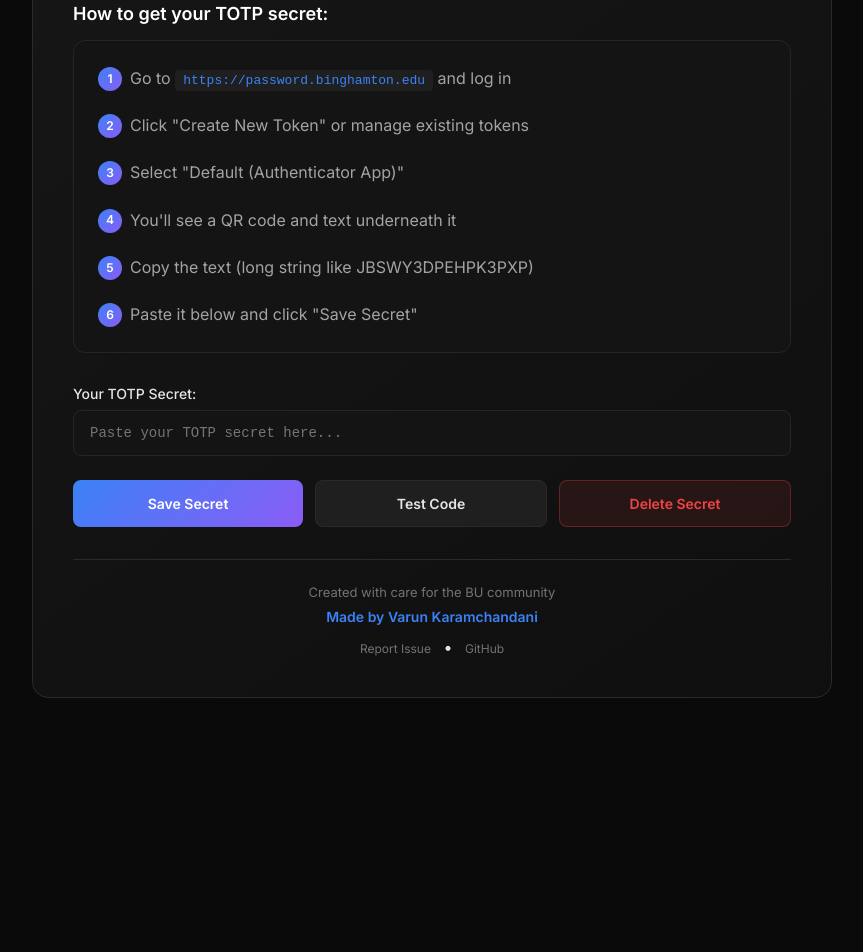
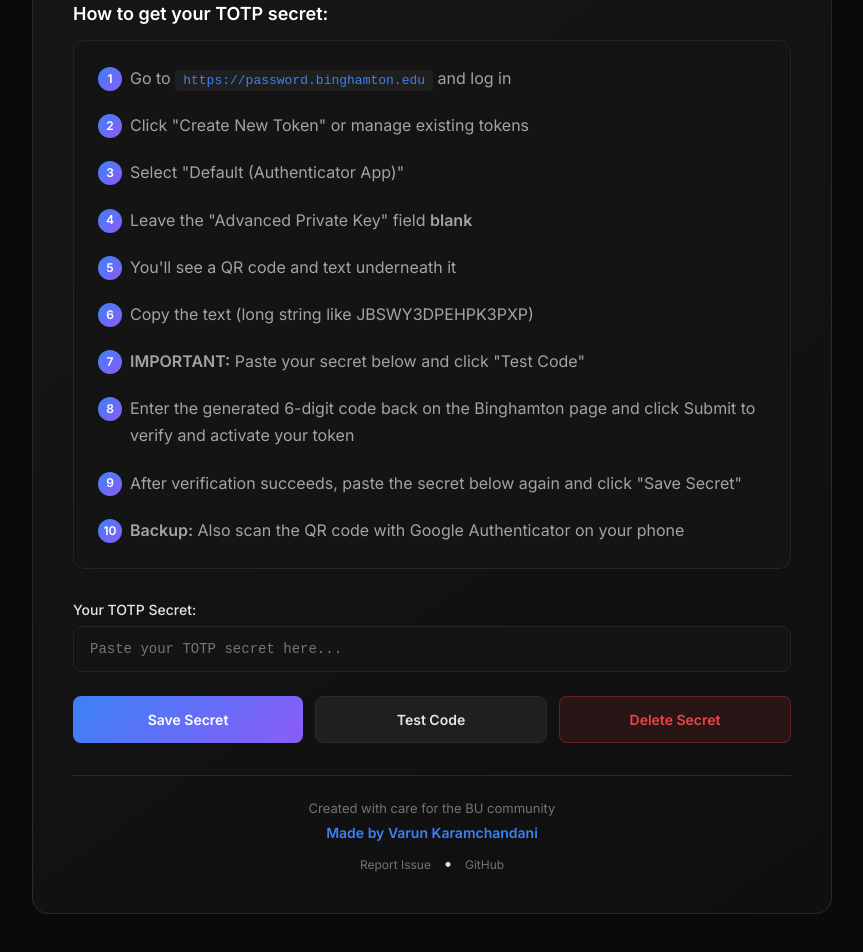
Before and after one commit to SELESTER11/bu-2fa-helper, a browser extension: page chrome-extension/options.html in a window 1280 px wide. Shown: the part 870-1822 px from the top of the page, without its empty margins (208-1071 px from the left). Before the commit the page ends 1608 px from the top, so only its background shows below. Drawn offline with Linux system fonts and the light colour scheme.

Commit message:
Add verification step to TOTP setup instructions in options page

```diff
--- a/chrome-extension/options.html
+++ b/chrome-extension/options.html
@@ -507,15 +507,31 @@
           </div>
           <div class="step">
             <span class="step-number">4</span>
+            Leave the "Advanced Private Key" field <strong>blank</strong>
+          </div>
+          <div class="step">
+            <span class="step-number">5</span>
             You'll see a QR code and text underneath it
           </div>
           <div class="step">
-            <span class="step-number">5</span>
+            <span class="step-number">6</span>
             Copy the text (long string like JBSWY3DPEHPK3PXP)
           </div>
           <div class="step">
-            <span class="step-number">6</span>
-            Paste it below and click "Save Secret"
+            <span class="step-number">7</span>
+            <strong>IMPORTANT:</strong> Paste your secret below and click "Test Code"
+          </div>
+          <div class="step">
+            <span class="step-number">8</span>
+            Enter the generated 6-digit code back on the Binghamton page and click Submit to verify and activate your token
+          </div>
+          <div class="step">
+            <span class="step-number">9</span>
+            After verification succeeds, paste the secret below again and click "Save Secret"
+          </div>
+          <div class="step">
+            <span class="step-number">10</span>
+            <strong>Backup:</strong> Also scan the QR code with Google Authenticator on your phone
           </div>
         </div>
       </div>
@@ -667,7 +683,7 @@
       <p>Created with care for the BU community</p>
       <p class="name">Made by Varun Karamchandani</p>
       <div class="links">
-        <a href="mailto:vkaramc1@binghamton.edu">Report Issue</a>
+        <a href="mailto:vkaramchanda@binghamton.edu">Report Issue</a>
         <span>•</span>
         <a href="https://github.com/SELESTER11/bu-2fa-helper" target="_blank">GitHub</a>
       </div>
```
